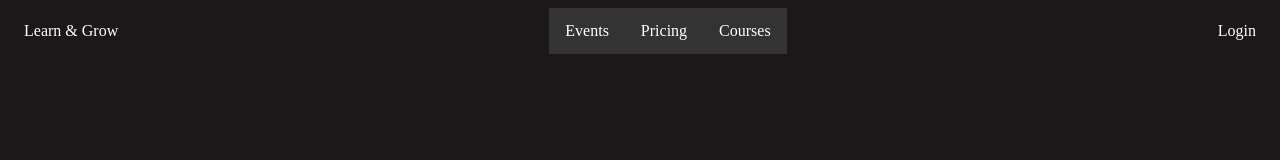
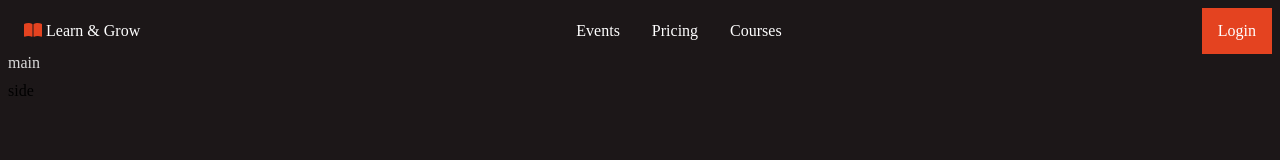
Before and after one commit to shahrzadblackfox/sigma-sample-one, a plain HTML site: page index.html in a window 1280 px wide. Drawn offline with Linux system fonts and the light colour scheme.

Commit message:
top menu icon and grid

```diff
--- a/index.html
+++ b/index.html
@@ -6,11 +6,18 @@
     <meta name="viewport" content="width=device-width, initial-scale=1.0" />
     <title>Learn & Grow</title>
     <link rel="stylesheet" href="style.css" />
+    <script
+      src="https://kit.fontawesome.com/03ba0456cd.js"
+      crossorigin="anonymous"
+    ></script>
   </head>
   <body>
     <container class="menu-top">
       <div class="logo">
-        <a>Learn & Grow</a>
+        <a>
+          <i class="fa fa-solid fa-book-open" style="color: #e44320"></i> Learn
+          & Grow</a
+        >
       </div>
       <div class="menu-list">
         <ul>
@@ -29,5 +36,11 @@
         <a>Login</a>
       </div>
     </container>
+    <main>
+      <div class="grid-container">
+        <div class="grid-item1">main</div>
+        <div class="grid-item2">side</div>
+      </div>
+    </main>
   </body>
 </html>
--- a/style.css
+++ b/style.css
@@ -1,5 +1,9 @@
 body {
   background-color: #1c1718;
+}
+
+:root {
+  --gray: #d9d9d9;
 }
 .menu-top {
   display: flex;
@@ -12,7 +16,6 @@ ul {
   margin: 0;
   padding: 0;
   overflow: hidden;
-  background-color: #333;
 }
 
 li {
@@ -27,10 +30,19 @@ a {
   text-decoration: none;
 }
 
-li a:hover:not(.active) {
-  background-color: #111;
-}
-
 .active {
   background-color: #04aa6d;
 }
+
+.menu-login {
+  background-color: #e44320;
+}
+
+.grid-container {
+  display: grid;
+  gap: 10px;
+}
+.grid-item1 {
+  grid-column: 1/5;
+  color: var(--gray);
+}
```
